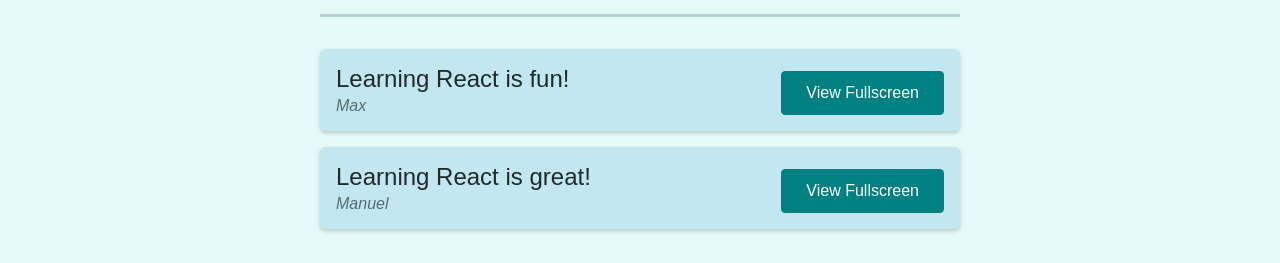
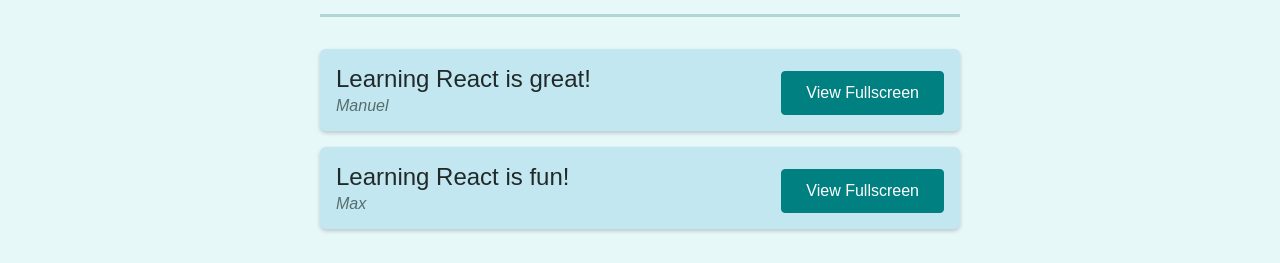
Before and after one commit to hafsasaleem27/react-router-quotes, a React (Create React App) app: page /quotes in a window 1280 px wide. Shown: the part 166-429 px from the top of the page. Built offline with nearby package versions, Linux system fonts and the light colour scheme.

Commit message:
added code for sorting quotes

```diff
--- a/src/components/quotes/QuoteList.js
+++ b/src/components/quotes/QuoteList.js
@@ -13,6 +13,17 @@ const QuoteList = (props) => {
   const queryParams = new URLSearchParams(location.search);
   const isSortAscending = queryParams.get('sort') === 'asc';
 
+  const sortQuotes = (quotes, ascending) => {
+    return quotes.sort((quoteA, quoteB) => {
+      if (ascending) {
+        return quoteA.id > quoteB.id ? 1 : -1;
+      } else {
+        return quoteA.id < quoteB.id ? 1 : -1;
+      }
+    })
+  };
+
+  const sortedQuotes = sortQuotes(props.quotes, isSortAscending);
   const sortingChangeHandler = () => {
     history.push('/quotes?sort=' + (isSortAscending ? 'desc' : 'asc'));
   };
@@ -25,7 +36,7 @@ const QuoteList = (props) => {
         </button>
       </div>
       <ul className={classes.list}>
-        {props.quotes.map((quote) => (
+        {sortedQuotes.map((quote) => (
           <QuoteItem
             key={quote.id}
             id={quote.id}
```
Also changed, not shown: 1 other file (tests, documents, lock files or other folders).
